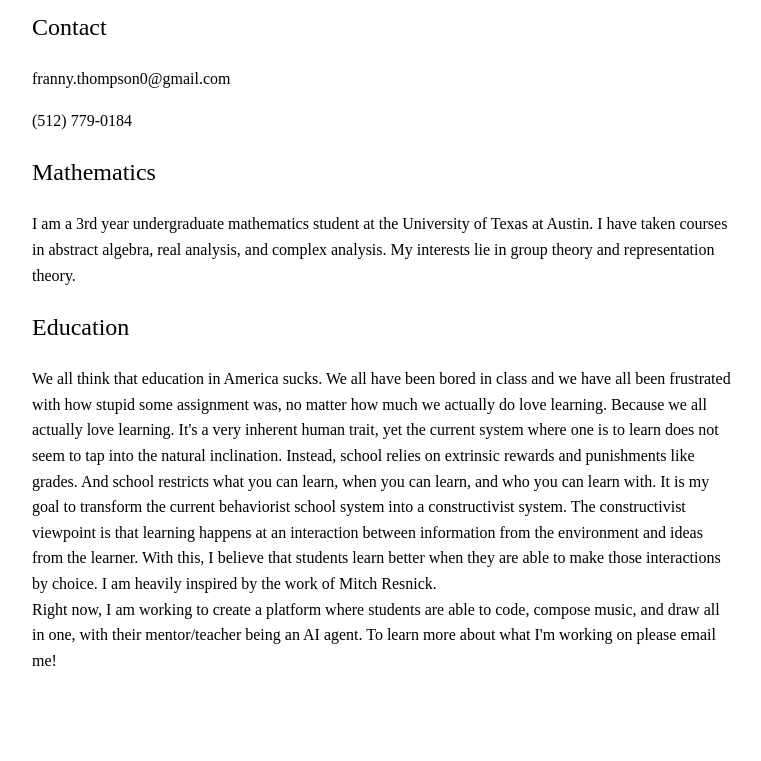
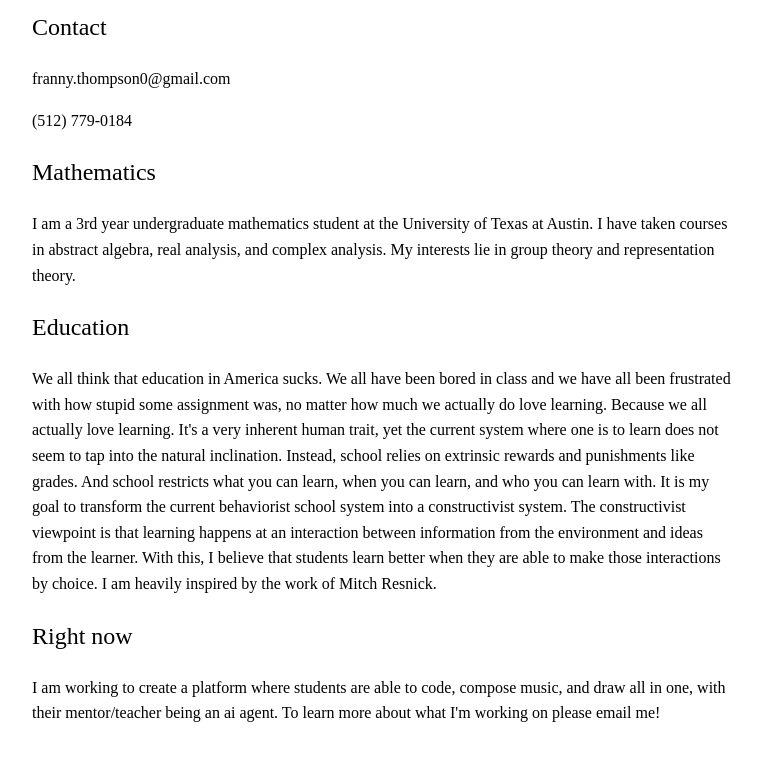
Before and after one commit to drawing-garfield/drawing-garfield.github.io, a plain HTML site: page index.html in a window 1280 px wide. Shown: the part 125-886 px from the top of the page, without its empty margins (258-1019 px from the left). Before the commit the page ends 858 px from the top, so only its background shows below. Drawn offline with Linux system fonts and the light colour scheme.

Commit message:
Update index.html

```diff
--- a/index.html
+++ b/index.html
@@ -36,7 +36,9 @@
 
   <h2>Education</h2>
   <p>We all think that education in America sucks. We all have been bored in class and we have all been frustrated with how stupid some assignment was, no matter how much we actually do love learning. Because we all actually love learning. It's a very inherent human trait, yet the current system where one is to learn does not seem to tap into the natural inclination. Instead, school relies on extrinsic rewards and punishments like grades. And school restricts what you can learn, when you can learn, and who you can learn with. It is my goal to transform the current behaviorist school system into a constructivist system. The constructivist viewpoint is that learning happens at an interaction between information from the environment and ideas from the learner. With this, I believe that students learn better when they are able to make those interactions by choice. I am heavily inspired by the work of Mitch Resnick. <br>
-Right now, I am working to create a platform where students are able to code, compose music, and draw all in one, with their mentor/teacher being an AI agent. To learn more about what I'm working on please email me!
+</p>
+  <h2>Right now</h2>
+<p>I am working to create a platform where students are able to code, compose music, and draw all in one, with their mentor/teacher being an ai agent. To learn more about what I'm working on please email me!
 </p>
 
 
```
